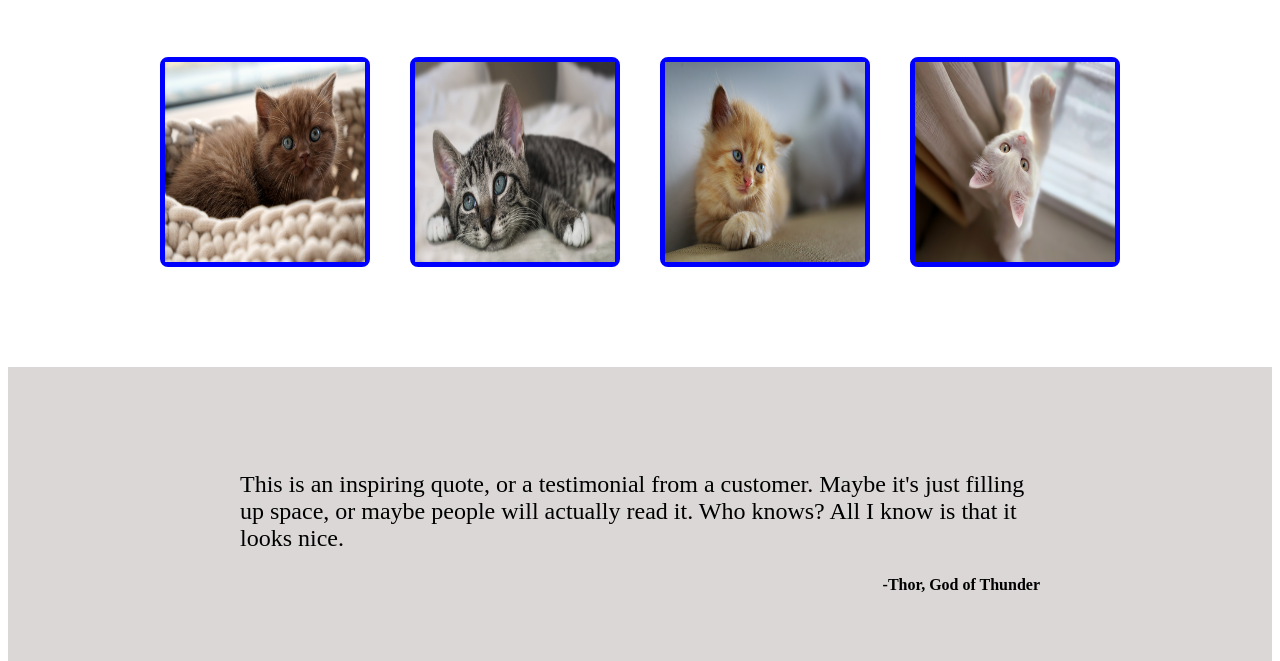
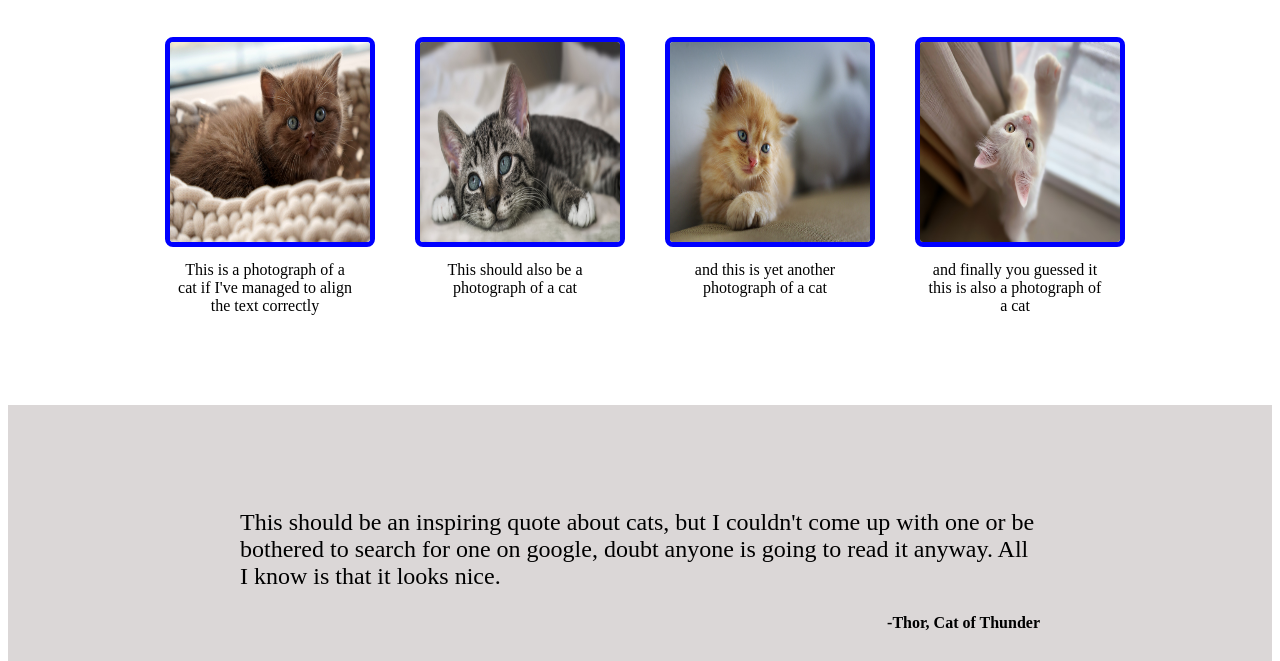
Before and after one commit to debbieSc/firstwebpage, a plain HTML site: page index.html in a window 1280 px wide. Shown: the part 639-1300 px from the top of the page. Drawn offline with Linux system fonts and the light colour scheme.

Commit message:
index and style pages

```diff
--- a/index.html
+++ b/index.html
@@ -21,7 +21,7 @@
             <div class="body">
                 <div class="leftside">
                     <div class="heading">This website is awesome</div>
-                    <p>This website has some subtext that goes here under the main title. It's a smaller font and the colour is lower contrast</p>
+                    <p>Simply because it's all about cats, and cats are awesome</p>
                     <button>Sign up</button>
                 </div>
                     <div class="image1"><img src="./Images/cat.jpg" alt="It's a cat" height="310" width="500"></div>
@@ -33,17 +33,29 @@
 
         <div class="imagecontainer">
             <div class="images">
-                <div class="image"><img src="./Images/british-shorthair-7880879_1920.jpg" alt="It's a cat" height="200" width="200"></div>
-                <div class="image"><img src="./Images/european-shorthair-8136065_1920.jpg" alt="It's a cat" height="200" width="200"></div>
-                <div class="image"><img src="./Images/cat-3266673_1920.jpg" alt="It's a cat" height="200" width="200"></div>
-                <div class="image"><img src="./Images/cat-8062388_1920.jpg" alt="It's a cat" height="200" width="200"></div>
+                <img class="image" src="./Images/british-shorthair-7880879_1920.jpg" alt="It's a cat" height="200" width="200">
+                <div class="text">This is a photograph of a cat if I've managed to align the text correctly</div>
+            </div>
+            <div class="images">
+                <img class="image" src="./Images/european-shorthair-8136065_1920.jpg" alt="It's a cat" height="200" width="200">
+                <div class="text">This should also be a photograph of a cat</div>
+            </div>
+            <div class="images">
+                <img class="image" src="./Images/cat-3266673_1920.jpg" alt="It's a cat" height="200" width="200">
+                <div class="text">and this is yet another photograph of a cat</div>
+            </div>
+            <div class="images">
+                <img class="image" src="./Images/cat-8062388_1920.jpg" alt="It's a cat" height="200" width="200">
+                <div class="text">and finally you guessed it this is also a photograph of a cat</div>
             </div>
         </div>
 
+
+
         <div class="quote">
             <div class="quotebox">
-                <p class="a">This is an inspiring quote, or a testimonial from a customer.  Maybe it's just filling up space, or maybe people will actually read it.  Who knows?  All I know is that it looks nice.</p>
-                <div class="b">-Thor, God of Thunder</div>
+                <p class="a">This should be an inspiring quote about cats, but I couldn't come up with one or be bothered to search for one on google, doubt anyone is going to read it anyway.  All I know is that it looks nice.</p>
+                <div class="b">-Thor, Cat of Thunder</div>
             </div>
         </div>
 
@@ -51,7 +63,7 @@
                 <div class="bluebox">
                     <div class="c">
                         <div class="e">Call to action! It's time!</div>
-                        <div>Sign up for our product by clicking that button right over there!</div>
+                        <div>Sign up for our product by clicking that button right over there.  Not that there is an actual product!</div>
                     </div>
                     <div class="d">
                     <button class="whiteborder">Sign up</button>
--- a/style.css
+++ b/style.css
@@ -74,24 +74,27 @@ button {
 .imagecontainer {
     display: flex;
     justify-content: center;
-    align-items: center;
-    flex-wrap: wrap;
+
     padding: 40px;
     margin-bottom: 40px;
+    gap: 50px;
+
 }
 
 .images {
-    display: flex;
 
+    max-width: 200px;
 
 
 }
 
 .image {
-    margin: 20px;
+
     border: 5px solid blue;
     border-radius: 8px;
     line-height: 0%;
+    justify-content: center;
+   align-items: center;
 
 
 }
@@ -173,3 +176,16 @@ button {
 .e {
     font-size: 24px;
 }
+
+
+
+
+
+.text {
+
+
+   text-align: center;
+  margin: 10px;
+
+
+}
```
